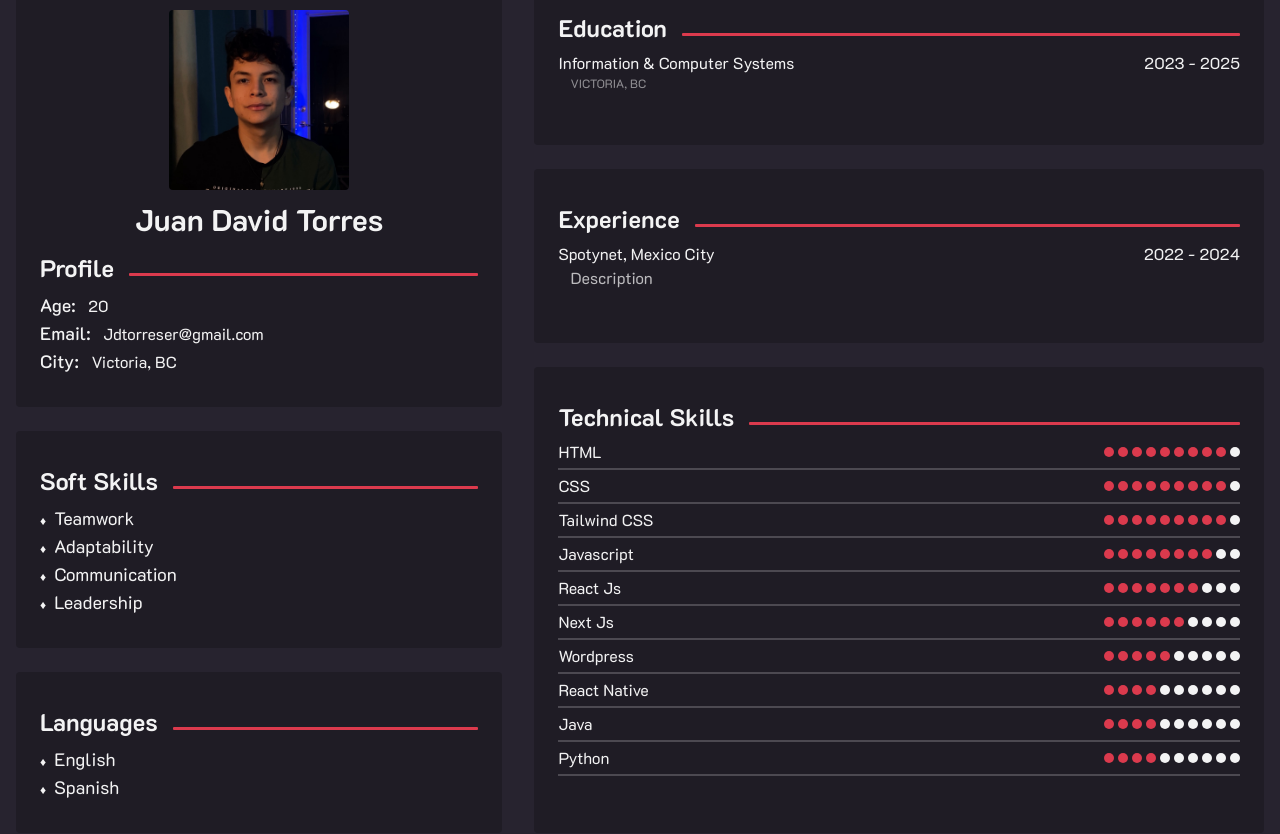
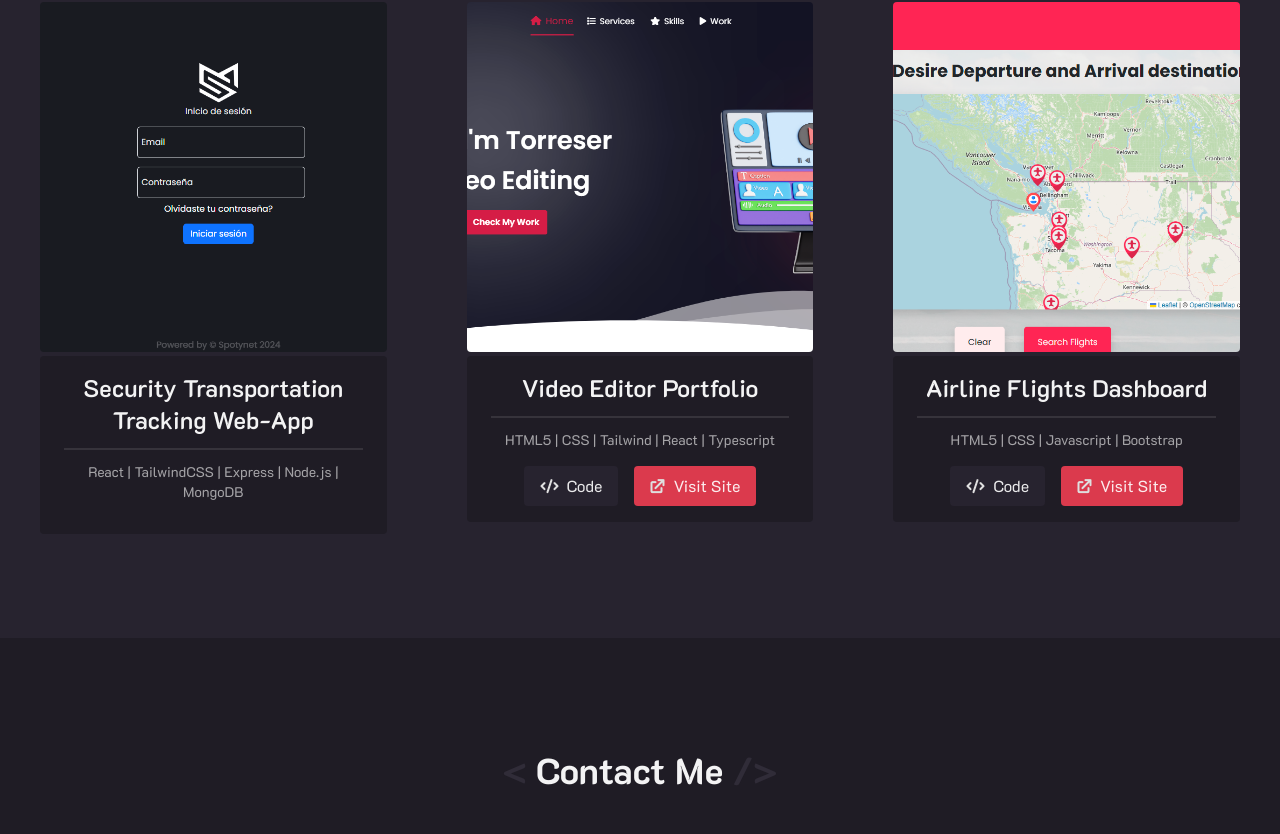
Before and after one commit to Juantorreser/web-dev-portfolio, a React (Vite) app: page / in a window 1280 px wide. Shown: the part 1686-2520 px from the top of the page. Built offline with nearby package versions, Linux system fonts and the light colour scheme.

Commit message:
hide Resume

```diff
--- a/package.json
+++ b/package.json
@@ -20,6 +20,7 @@
   "devDependencies": {
     "@types/react": "^18.2.66",
     "@types/react-dom": "^18.2.22",
+    "@vitejs/plugin-react": "^4.3.2",
     "@vitejs/plugin-react-swc": "^3.5.0",
     "autoprefixer": "^10.4.19",
     "eslint": "^8.57.0",
--- a/src/App.jsx
+++ b/src/App.jsx
@@ -2,7 +2,7 @@
 import React from "react";
 import Hero from "./components/Hero";
 import About from "./components/About";
-import Resume from "./components/Resume";
+// import Resume from "./components/Resume";
 import Projects from "./components/Projects";
 import Contact from "./components/Contact";
 import Footer from "./components/ui/Footer";
@@ -14,7 +14,7 @@ function App() {
       <Navbar />
       <Hero />
       <About />
-      <Resume />
+      {/* <Resume /> */}
       <Projects />
       <Contact />
       <Footer />
--- a/src/components/Resume.jsx
+++ b/src/components/Resume.jsx
@@ -1,103 +1,103 @@
-import React from "react";
-import ResumeCard from "./ui/ResumeCard.jsx";
-import {ResumeInfo} from "../constants/constants";
-import TechSkill from "./ui/TechSkill";
+// import React from "react";
+// import ResumeCard from "./ui/ResumeCard.jsx";
+// import {ResumeInfo} from "../constants/constants";
+// import TechSkill from "./ui/TechSkill";
 
-const Resume = () => {
-  const {profile, softSkills, languages, education, experience, technicalSkills} = ResumeInfo;
-  return (
-    <section id="resume" className="pt-28 text-white/95 k2d">
-      <div className="container mx-auto px-4">
-        <h2 className="sectionTitle text-4xl font-bold text-center mb-12">Resume</h2>
-        <div className="flex flex-col lg:flex-row gap-8 w-full">
-          <div className="flex flex-col gap-6 lg:w-2/5 flex-grow">
-            {/* Profile */}
-            <ResumeCard title="Profile" image="/profilePic.jpeg" name="Juan David Torres">
-              <ul>
-                <li>
-                  <span className="font-medium mr-2 text-lg">Age: </span>
-                  {profile.age}
-                </li>
-                <li>
-                  <span className="font-medium mr-2 text-lg">Email: </span>
-                  {profile.email}
-                </li>
-                <li>
-                  <span className="font-medium mr-2 text-lg">City: </span>
-                  {profile.city}
-                </li>
-              </ul>
-            </ResumeCard>
-            {/* Soft Skills */}
-            <ResumeCard title="Soft Skills">
-              <ul>
-                {softSkills.map((skill) => (
-                  <li key={skill}>
-                    <span className="font-medium mr-2 text-xs">♦</span>
-                    <span className=" text-lg">{skill}</span>
-                  </li>
-                ))}
-              </ul>
-            </ResumeCard>
-            {/* Languages */}
-            <ResumeCard title="Languages">
-              <ul>
-                {languages.map((language) => (
-                  <li key={language}>
-                    <span className="font-medium mr-2 text-xs">♦</span>
-                    <span className=" text-lg">{language}</span>
-                  </li>
-                ))}
-              </ul>
-            </ResumeCard>
-          </div>
+// const Resume = () => {
+//   const {profile, softSkills, languages, education, experience, technicalSkills} = ResumeInfo;
+//   return (
+//     <section id="resume" className="pt-28 text-white/95 k2d">
+//       <div className="container mx-auto px-4">
+//         <h2 className="sectionTitle text-4xl font-bold text-center mb-12">Resume</h2>
+//         <div className="flex flex-col lg:flex-row gap-8 w-full">
+//           <div className="flex flex-col gap-6 lg:w-2/5 flex-grow">
+//             {/* Profile */}
+//             <ResumeCard title="Profile" image="/profilePic.jpeg" name="Juan David Torres">
+//               <ul>
+//                 <li>
+//                   <span className="font-medium mr-2 text-lg">Age: </span>
+//                   {profile.age}
+//                 </li>
+//                 <li>
+//                   <span className="font-medium mr-2 text-lg">Email: </span>
+//                   {profile.email}
+//                 </li>
+//                 <li>
+//                   <span className="font-medium mr-2 text-lg">City: </span>
+//                   {profile.city}
+//                 </li>
+//               </ul>
+//             </ResumeCard>
+//             {/* Soft Skills */}
+//             <ResumeCard title="Soft Skills">
+//               <ul>
+//                 {softSkills.map((skill) => (
+//                   <li key={skill}>
+//                     <span className="font-medium mr-2 text-xs">♦</span>
+//                     <span className=" text-lg">{skill}</span>
+//                   </li>
+//                 ))}
+//               </ul>
+//             </ResumeCard>
+//             {/* Languages */}
+//             <ResumeCard title="Languages">
+//               <ul>
+//                 {languages.map((language) => (
+//                   <li key={language}>
+//                     <span className="font-medium mr-2 text-xs">♦</span>
+//                     <span className=" text-lg">{language}</span>
+//                   </li>
+//                 ))}
+//               </ul>
+//             </ResumeCard>
+//           </div>
 
-          <div className="flex flex-col gap-6 lg:w-3/5 flex-grow">
-            {/* Education */}
-            <ResumeCard title="Education">
-              <ul>
-                {education.map((item) => (
-                  <li key={item.title} className="flex flex-col w-full">
-                    <div className="w-full flex relative">
-                      <h1 className="">{item.title}</h1>
-                      <p className="absolute right-0">{`${item.start} - ${item.end}`}</p>
-                    </div>
-                    <p className="text-xs text-white/50 ml-3 uppercase">{item.location}</p>
-                  </li>
-                ))}
-              </ul>
-            </ResumeCard>
+//           <div className="flex flex-col gap-6 lg:w-3/5 flex-grow">
+//             {/* Education */}
+//             <ResumeCard title="Education">
+//               <ul>
+//                 {education.map((item) => (
+//                   <li key={item.title} className="flex flex-col w-full">
+//                     <div className="w-full flex relative">
+//                       <h1 className="">{item.title}</h1>
+//                       <p className="absolute right-0">{`${item.start} - ${item.end}`}</p>
+//                     </div>
+//                     <p className="text-xs text-white/50 ml-3 uppercase">{item.location}</p>
+//                   </li>
+//                 ))}
+//               </ul>
+//             </ResumeCard>
 
-            {/* Experience */}
-            <ResumeCard title="Experience">
-              <ul>
-                {experience.map((item) => (
-                  <li key={item.title} className="flex flex-col w-full">
-                    <div className="w-full flex relative">
-                      <h1 className="">{item.title}</h1>
-                      <p className="absolute right-0">{`${item.start} - ${item.end}`}</p>
-                    </div>
-                    <p className="text-base text-white/70 ml-3">{item.desc}</p>
-                  </li>
-                ))}
-              </ul>
-            </ResumeCard>
+//             {/* Experience */}
+//             <ResumeCard title="Experience">
+//               <ul>
+//                 {experience.map((item) => (
+//                   <li key={item.title} className="flex flex-col w-full">
+//                     <div className="w-full flex relative">
+//                       <h1 className="">{item.title}</h1>
+//                       <p className="absolute right-0">{`${item.start} - ${item.end}`}</p>
+//                     </div>
+//                     <p className="text-base text-white/70 ml-3">{item.desc}</p>
+//                   </li>
+//                 ))}
+//               </ul>
+//             </ResumeCard>
 
-            {/* Technical Skills */}
-            <ResumeCard title="Technical Skills">
-              <ul>
-                {technicalSkills.map((skill) => (
-                  <li key={skill.name}>
-                    <TechSkill name={skill.name} rating={skill.rating} />
-                  </li>
-                ))}
-              </ul>
-            </ResumeCard>
-          </div>
-        </div>
-      </div>
-    </section>
-  );
-};
+//             {/* Technical Skills */}
+//             <ResumeCard title="Technical Skills">
+//               <ul>
+//                 {technicalSkills.map((skill) => (
+//                   <li key={skill.name}>
+//                     <TechSkill name={skill.name} rating={skill.rating} />
+//                   </li>
+//                 ))}
+//               </ul>
+//             </ResumeCard>
+//           </div>
+//         </div>
+//       </div>
+//     </section>
+//   );
+// };
 
-export default Resume;
+// export default Resume;
--- a/src/components/ui/resumeCard.jsx
+++ b/src/components/ui/resumeCard.jsx
@@ -1,22 +1,22 @@
-import React from "react";
+// import React from "react";
 
-const ResumeCard = ({image, name, title, children}) => {
-  return (
-    <div className=" bg-bg_sec rounded py-8 px-6 resumeCard flex-grow">
-      {image && name && (
-        <div className="w-full flex flex-col items-center justify-center">
-          <img src={image} alt="Profile Image" width={180} className="rounded mb-3" />
-          <h1 className="k2d text-2xl lg:text-3xl font-bold mb-3">{name}</h1>
-        </div>
-      )}
-      <div className="title">
-        <h1>{title}</h1>
-        <div className="line"></div>
-      </div>
+// const ResumeCard = ({image, name, title, children}) => {
+//   return (
+//     <div className=" bg-bg_sec rounded py-8 px-6 resumeCard flex-grow">
+//       {image && name && (
+//         <div className="w-full flex flex-col items-center justify-center">
+//           <img src={image} alt="Profile Image" width={180} className="rounded mb-3" />
+//           <h1 className="k2d text-2xl lg:text-3xl font-bold mb-3">{name}</h1>
+//         </div>
+//       )}
+//       <div className="title">
+//         <h1>{title}</h1>
+//         <div className="line"></div>
+//       </div>
 
-      {children}
-    </div>
-  );
-};
+//       {children}
+//     </div>
+//   );
+// };
 
-export default ResumeCard;
+// export default ResumeCard;
```
Also changed, not shown: 1 other file (tests, documents, lock files or other folders).
